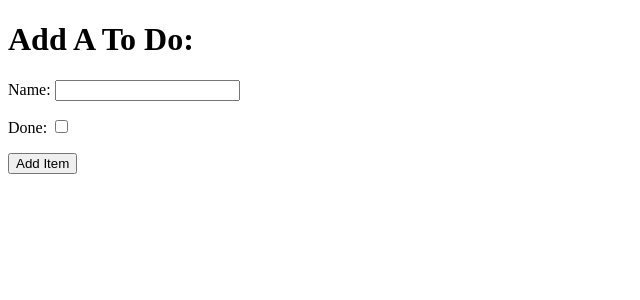
After one commit to Jmurray1989/hello-django, a Django app: page /add in a window 1280 px wide. The commit adds this page. Shown: the top 300 px of the page, without its empty margins (0-640 px from the left). Run offline with Django 3.2, Linux system fonts and the light colour scheme.

Commit message:
added submit button to form

```diff
--- a/django_todo/urls.py
+++ b/django_todo/urls.py
@@ -15,9 +15,10 @@ Including another URLconf
 """
 from django.contrib import admin
 from django.urls import path
-from todo.views import get_todo_list
+from todo.views import get_todo_list, add_item
 
 urlpatterns = [
     path('admin/', admin.site.urls),
-    path('', get_todo_list, name='get_todo_list')
+    path('', get_todo_list, name='get_todo_list'),
+    path('add', add_item, name='add')
 ]
--- /dev/null
+++ b/todo/forms.py
@@ -0,0 +1,8 @@
+from django import forms
+from .models import Item
+
+
+class ItemForm(forms.ModelForm):
+    class Meta:
+        model = Item
+        fields = ['name', 'done']
--- /dev/null
+++ b/todo/templates/todo/add_item.html
@@ -0,0 +1,27 @@
+<!DOCTYPE html>
+<html lang="en">
+
+<head>
+	<meta charset="UTF-8">
+	<meta name="viewport" content="width=device-width, initial-scale=1.0">
+	<title>Document</title>
+</head>
+
+<body>
+	<h1>Add A To Do:</h1>
+	<form method="POST" action="add">
+
+    {% csrf_token %}
+
+		{{ form.as_p }}
+		<div>
+			<p>
+				<button type="submit">Add Item</button>
+			</p>
+		</div>
+	</form>
+
+
+</body>
+
+</html>
--- a/todo/templates/todo/todo_list.html
+++ b/todo/templates/todo/todo_list.html
@@ -28,6 +28,8 @@
 		{% endfor %}
 	</table>
 
+    <a href="/add">Add Item</a>
+
 </body>
 
 </html>
--- a/todo/views.py
+++ b/todo/views.py
@@ -1,5 +1,6 @@
-from django.shortcuts import render
+from django.shortcuts import render, redirect
 from .models import Item
+from .forms import ItemForm
 
 # Create your views here.
 
@@ -10,3 +11,16 @@ def get_todo_list(request):
         'items': items
     }
     return render(request, 'todo/todo_list.html', context)
+
+
+def add_item(request):
+    if request.method == 'POST':
+        form = ItemForm(request.POST)
+        if form.is_valid():
+            form.save()
+            return redirect('get_todo_list')
+    form = ItemForm()
+    context = {
+        'form': form
+    }
+    return render(request, 'todo/add_item.html', context)
```
Also changed, not shown: db.sqlite3.
